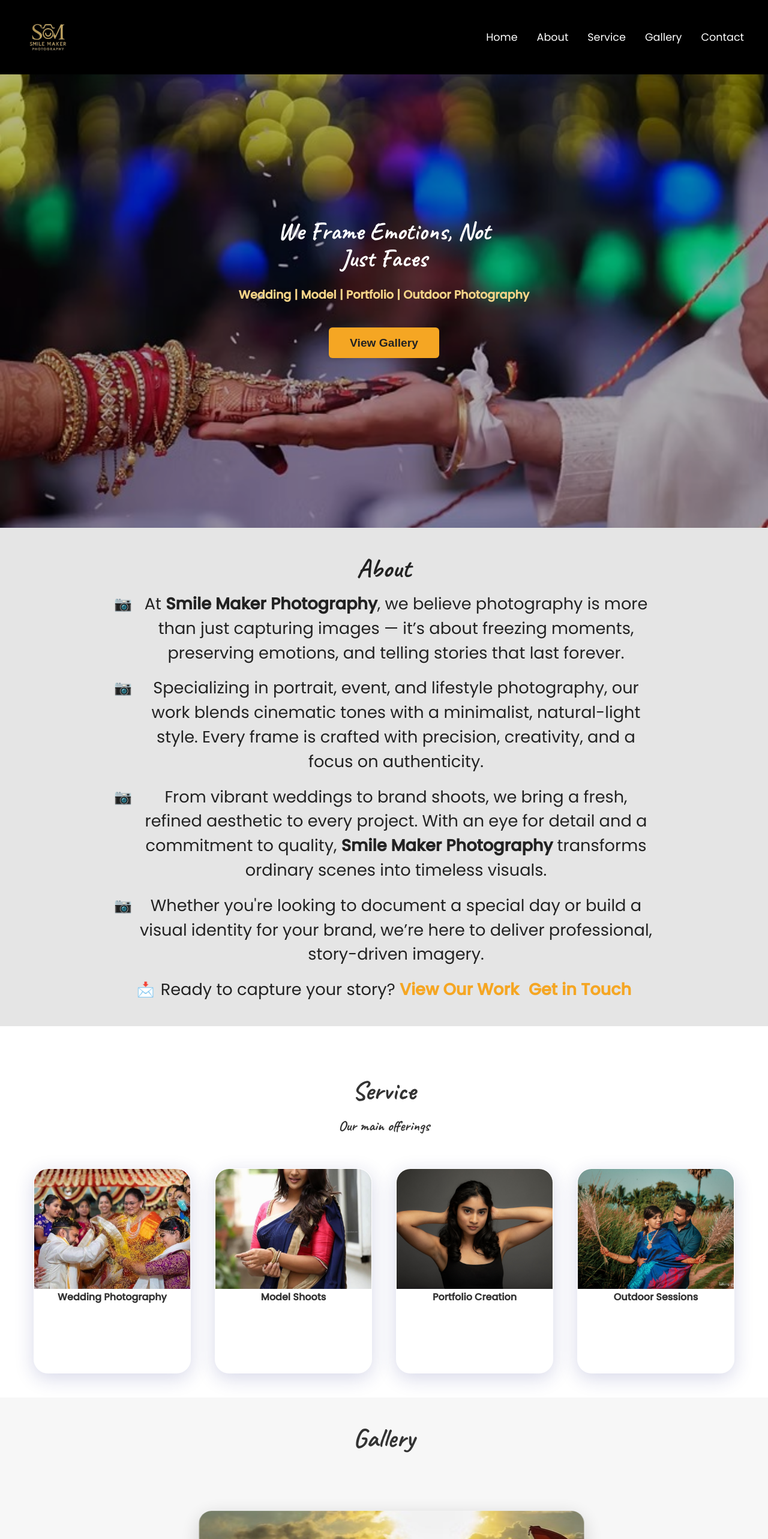
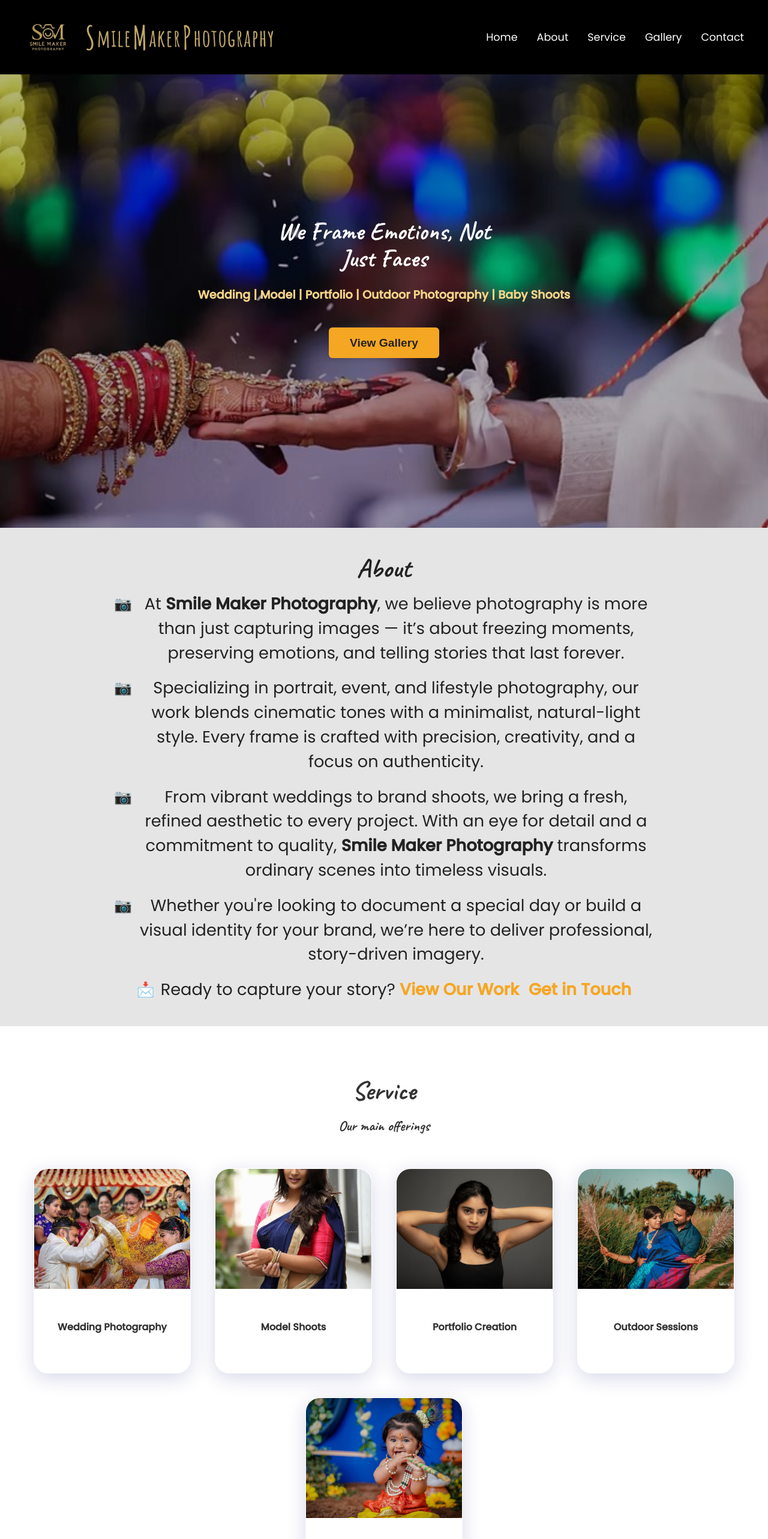
Before and after one commit to smilemakerphotography/smilemaker, a React (Create React App) app: page / in a window 1280 px wide. Shown: the top 2566 px of the page at 60% size. Built offline with nearby package versions, Linux system fonts and the light colour scheme.

Commit message:
new changes in design

```diff
--- a/index.html
+++ b/index.html
@@ -1 +1 @@
-<!doctype html><html lang="en"><head><meta charset="utf-8"/><link rel="icon" href="/smilemaker/favicon.ico"/><meta name="viewport" content="width=device-width,initial-scale=1"/><meta name="theme-color" content="#000000"/><meta name="description" content="Web site created using create-react-app"/><link rel="apple-touch-icon" href="/smilemaker/logo192.png"/><link rel="manifest" href="/smilemaker/manifest.json"/><title>React App</title><script defer="defer" src="/smilemaker/static/js/main.53786f62.js"></script><link href="/smilemaker/static/css/main.67e541f2.css" rel="stylesheet"></head><body><noscript>You need to enable JavaScript to run this app.</noscript><div id="root"></div></body></html>
+<!doctype html><html lang="en"><head><meta charset="utf-8"/><link rel="icon" type="image/x-icon" href="/logo.ico"/><meta name="viewport" content="width=device-width,initial-scale=1"/><meta name="theme-color" content="#000000"/><meta name="description" content="Web site created using create-react-app"/><link rel="apple-touch-icon" href="/smilemaker/logo192.png"/><link rel="manifest" href="/smilemaker/manifest.json"/><title>Smile Maker Photography</title><script defer="defer" src="/smilemaker/static/js/main.53786f62.js"></script><link href="/smilemaker/static/css/main.67e541f2.css" rel="stylesheet"></head><body><noscript>You need to enable JavaScript to run this app.</noscript><div id="root"></div></body></html>
--- a/src/App.css
+++ b/src/App.css
@@ -1,3 +1,17 @@
+/* NavBar menu link hover color */
+.navbar__menu a:hover {
+  color: #f5a623 !important;
+  transition: color 0.2s;
+}
+/* Show .desktop-only only on desktop screens */
+.desktop-only {
+  display: none !important;
+}
+@media (min-width: 992px) {
+  .desktop-only {
+    display: flex !important;
+  }
+}
 /* Full view hero slideshow styles */
 .hero-slideshow {
   position: relative;
--- a/src/Contact.js
+++ b/src/Contact.js
@@ -3,8 +3,6 @@ import emailjs from 'emailjs-com';
 
 function Contact() {
   const [sending, setSending] = useState(false);
-  const [sent, setSent] = useState(false);
-  const [error, setError] = useState(null);
   const [dates, setDates] = useState(['']);
   const [shootType, setShootType] = useState('');
   const shootTypeRef = useRef(null);
@@ -97,8 +95,6 @@ function Contact() {
   const handleSubmit = (e) => {
     e.preventDefault();
     setSending(true);
-    setError(null);
-    setSent(false);
     const form = e.target;
     // Prepare date fields as a comma-separated string
     const dateString = dates.filter(Boolean).join(', ');
@@ -113,7 +109,6 @@ function Contact() {
     };
     emailjs.send('service_mo5rblx', 'template_4ylzxhk', formData, 'qxKPNzQuUeDmCJRPY')
       .then(() => {
-        setSent(true);
         setSending(false);
         form.reset();
         setDates(['']);
@@ -122,8 +117,7 @@ function Contact() {
         setShowPopup(true);
         setTimeout(() => setShowPopup(false), 2000);
       })
-      .catch((err) => {
-        setError('Failed to send. Please try again.');
+      .catch(() => {
         setSending(false);
         setPopupType('error');
         setPopupMessage('Failed to send. Please try again.');
@@ -190,6 +184,8 @@ function Contact() {
             <option value="Model Shoots">Model</option>
             <option value="Portfolio Creation">Portfolio</option>
             <option value="Outdoor Sessions">Outdoor</option>
+            <option value="Baby Shoots">Baby Shoots</option>
+            <option value="Maternity Photography">Maternity Photography</option>
             <option value="other">Other</option>
           </select>
         </label>
--- a/src/HomeSlides.js
+++ b/src/HomeSlides.js
@@ -36,7 +36,7 @@ function HomeSlides() {
           We Frame Emotions, Not<br />Just Faces
         </h1>
         <p style={{ fontSize: isMobile ? '1.08rem' : '1.5vw', color: '#f5d488', marginBottom: isMobile ? '1.2rem' : '2.5rem', textAlign: 'center', fontWeight: 600 }}>
-          Wedding | Model | Portfolio | Outdoor Photography
+          Wedding | Model | Portfolio | Outdoor Photography | Baby Shoots
         </p>
         <button
           style={{
--- a/src/NavBar.js
+++ b/src/NavBar.js
@@ -7,6 +7,17 @@ import './App.css';
 
 
 function NavBar() {
+  // Add Amatic SC font if not already loaded
+  useEffect(() => {
+    const id = 'amatic-font';
+    if (!document.getElementById(id)) {
+      const link = document.createElement('link');
+      link.id = id;
+      link.rel = 'stylesheet';
+      link.href = 'https://fonts.googleapis.com/css2?family=Amatic+SC:wght@700&display=swap';
+      document.head.appendChild(link);
+    }
+  }, []);
   const [scrolled, setScrolled] = useState(false);
   const [menuOpen, setMenuOpen] = useState(false);
   const [hidden, setHidden] = useState(false);
@@ -45,9 +56,28 @@ function NavBar() {
 
   return (
     <nav className={`navbar${scrolled ? ' navbar--scrolled' : ''}${hidden ? ' navbar--hidden' : ''}`}>
-      <div className="navbar__logo">
+      <div className="navbar__logo" style={{ display: 'flex', alignItems: 'center', gap: 18 }}>
         <img src={logo} alt="Logo" className={`navbar__logo-img${scrolled ? ' navbar__logo-img--small' : ''}`} style={{ transition: 'all 0.3s' }} />
-        <span className="navbar__brand" style={{ transition: 'all 0.3s' }}></span>
+        <span
+          className="navbar__brand desktop-only"
+          style={{
+            fontFamily: 'Amatic SC, cursive',
+            fontWeight: 900,
+            fontSize: scrolled ? 28 : 40,
+            color: '#bfa76a', // greyish gold
+            letterSpacing: 1,
+            transition: 'all 0.3s',
+            marginLeft: 4,
+
+            display: 'flex',
+            alignItems: 'center',
+            gap: 2
+          }}
+        >
+          <span style={{fontSize: scrolled ? 38 : 54, lineHeight: 1}}>S</span>mile{' '}
+          <span style={{fontSize: scrolled ? 38 : 54, lineHeight: 1}}>M</span>aker{' '}
+          <span style={{fontSize: scrolled ? 38 : 54, lineHeight: 1}}>P</span>hotography
+        </span>
       </div>
       <div className={`navbar__menu${menuOpen ? ' navbar__menu--open' : ''}`}>
         <a href="#home" onClick={handleLinkClick}>Home</a>
--- a/src/Service.js
+++ b/src/Service.js
@@ -25,6 +25,12 @@ const services = [
     image: require('./images/service-outdoor.jpg'),
     short: 'Natural light, beautiful locations, unforgettable photos.',
     details: 'Enjoy a photoshoot in scenic outdoor locations. We use natural light and creative compositions to capture your personality and the beauty of the environment.'
+  },
+  {
+    title: 'Baby Shoots',
+    image: require('./images/service-baby.jpg'),
+    short: 'Adorable moments, forever memories.',
+    details: 'Capture the precious early days of your baby with our gentle, creative, and safe baby photography sessions. We create a relaxed environment to ensure beautiful, heartwarming images.'
   }
 ];
 
@@ -69,7 +75,18 @@ function Service() {
             aria-label={`View details for ${svc.title}`}
           >
         <img src={svc.image} alt={svc.title} className="service-img" style={{ width: '100%', height: 200, objectFit: 'cover', borderRadius: '16px 16px 0 0' }} />
-            <div className="service-caption" style={{ fontWeight: 'bold' }}>{svc.title}</div>
+            <div
+              className="service-caption"
+              style={{
+                fontWeight: 'bold',
+                position: 'relative',
+                top: hovered === idx ? 0 : 50,
+                transition: 'top 0.3s cubic-bezier(.4,2,.6,1)',
+                zIndex: 2
+              }}
+            >
+              {svc.title}
+            </div>
             {hovered === idx && (
               <div className="service-popup">
 
```
Also changed, not shown: src/images/service-baby.jpg (added), 1 other file (tests, documents, lock files or other folders).
